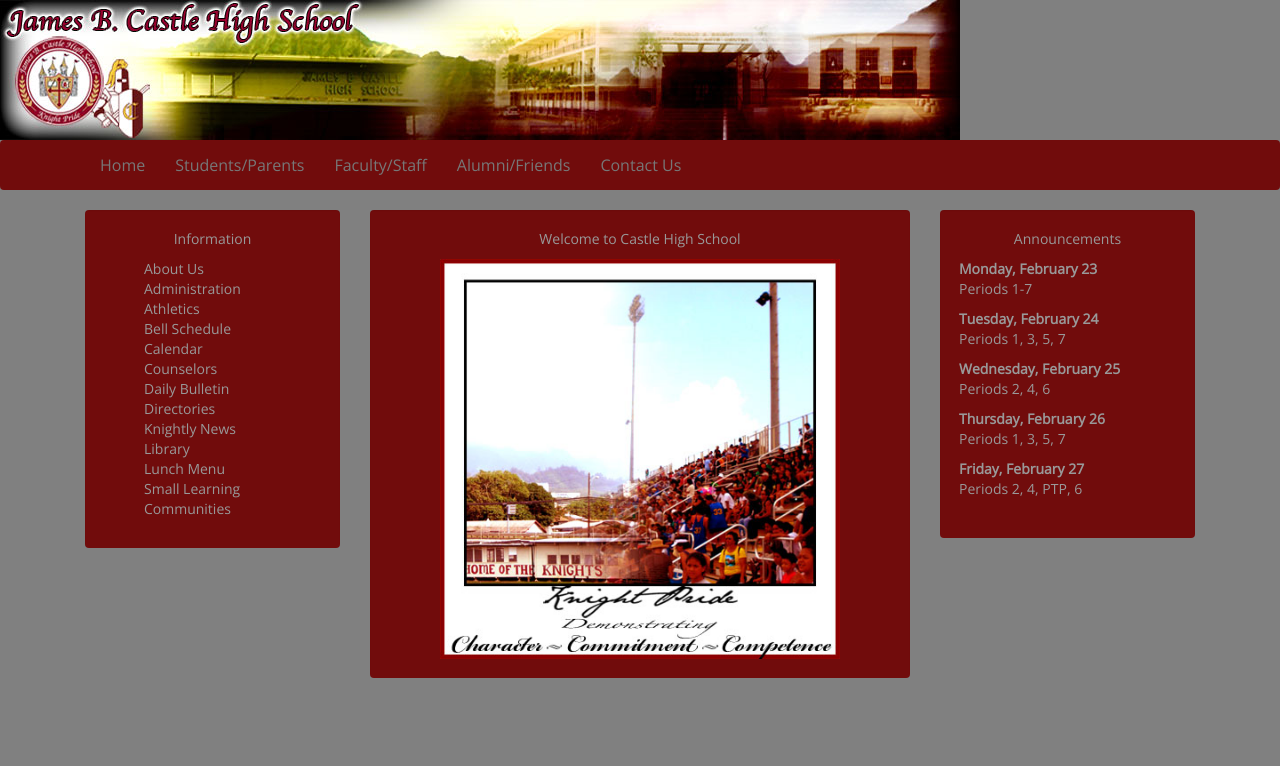
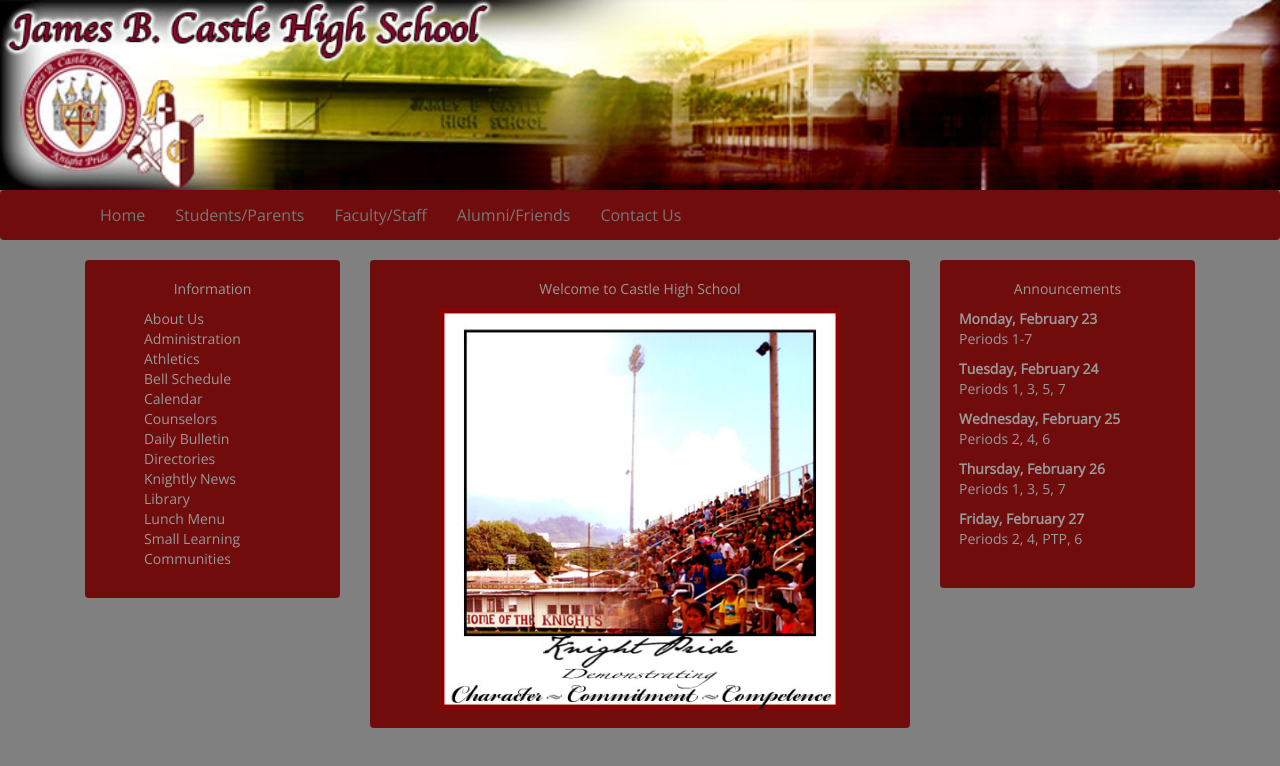
Before and after one commit to pkarjala/responsivecastlehigh, a plain HTML site: page index.html in a window 1280 px wide. Drawn offline with nearby package versions, Linux system fonts and the light colour scheme.

Commit message:
Other small fixes while watching WOD overview vid.

```diff
--- a/index.html
+++ b/index.html
@@ -1,7 +1,7 @@
 <!DOCTYPE html>
 <html lang="en">
 <head>
-<title>Hello</title>
+<title>Castle High School</title>
 <meta name="viewport" content="width=device-width, initial-scale=1.0">
 <link rel="stylesheet" href="//maxcdn.bootstrapcdn.com/bootstrap/3.3.2/css/bootstrap.min.css" />
 <link rel="stylesheet" type="text/css" href="http://fonts.googleapis.com/css?family=Open+Sans" />
@@ -18,7 +18,7 @@
 <body>
 
   <!-- Responsive navbar -->
-  <div class="header">&nbsp;</div>
+  <div class="header"></div>
   <div class="navbar navbar-default" role="navigation">
     <div class="container">
       <div class="navbar-header">
--- a/style.css
+++ b/style.css
@@ -7,7 +7,8 @@ body {
 .header {
   background-image: url('header.jpg');
   background-repeat: no-repeat;
-  height: 140px;
+  background-size: cover;
+  height: 190px;
 }
 
 .navbar {
```
